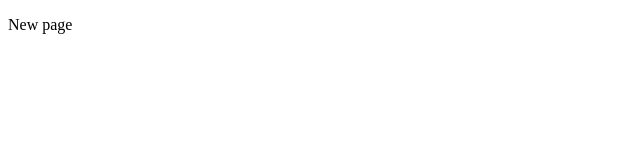
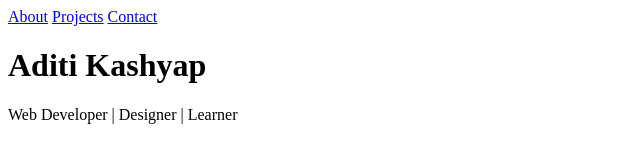
Before and after one commit to aditikashyap26/portfolio_site, a plain HTML site: page index.html in a window 1280 px wide. Shown: the whole page, without its empty margins (0-640 px from the left). Drawn offline with Linux system fonts and the light colour scheme.

Commit message:
added header

```diff
--- a/index.html
+++ b/index.html
@@ -6,6 +6,15 @@
     <title>My Portfolio</title>
   </head>
   <body>
-    <p>New page</p>
+    <header>
+    <nav>
+      <a href="#about">About</a>
+      <a href="#projects">Projects</a>
+      <a href="#contact">Contact</a>
+    </nav>
+    <h1>Aditi Kashyap</h1>
+    <p>Web Developer | Designer | Learner</p>
+  </header>
+
   </body>
 </html>
```
